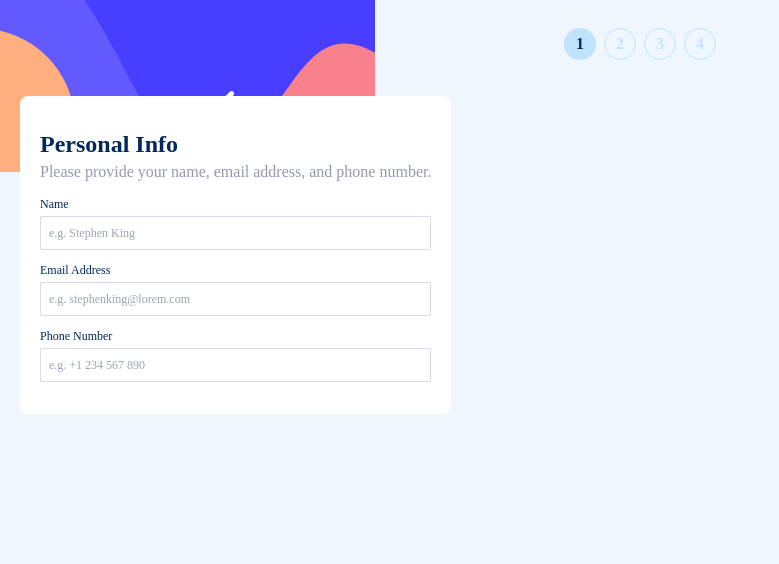
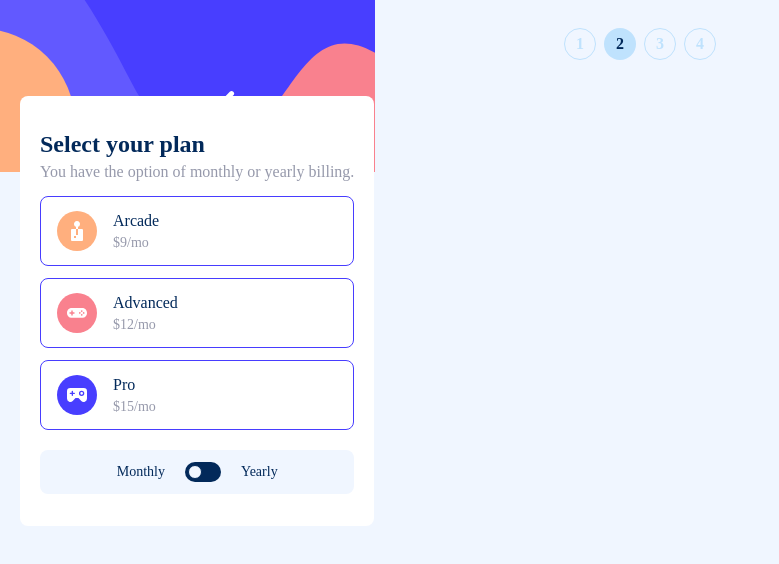
Before and after one commit to Gw3i/fm-multistep-form, an Angular app: page / in a window 1280 px wide. Shown: the top 564 px of the page, without its empty margins (0-779 px from the left). Built offline with nearby package versions, Linux system fonts and the light colour scheme.

Commit message:
Add 2 step styling for desktop

```diff
--- a/src/app/components/multistep-form/multistep-form.component.html
+++ b/src/app/components/multistep-form/multistep-form.component.html
@@ -48,44 +48,44 @@
 
     <!-- Step 2 -->
 
-    <div *ngIf="currentStep === 2">
-      <h2 class="text-2xl font-bold">Select your plan</h2>
-      <p class="text-neutral-cool-gray mb-3">
+    <div *ngIf="currentStep === 2" class="xl:mx-auto xl:mt-10">
+      <h2 class="text-2xl font-bold xl:mb-2">Select your plan</h2>
+      <p class="text-neutral-cool-gray mb-3 xl:mb-7">
         You have the option of monthly or yearly billing.
       </p>
 
-      <div class="flex flex-col gap-3">
+      <div class="flex flex-col gap-3 xl:flex-row">
         <label
-          class="flex items-center gap-4 p-3 border border-primary-purplish-blue rounded-lg"
+          class="flex items-center gap-4 p-3 border border-primary-purplish-blue rounded-lg xl:flex-col xl:items-start xl:gap-0 xl:w-32"
           for="arcade"
         >
           <input type="radio" id="arcade" class="-ml-3 appearance-none" />
           <img src="assets/images/icon-arcade.svg" alt="" />
-          <div>
+          <div class="xl:mt-9">
             <h4>Arcade</h4>
             <p class="text-neutral-cool-gray text-sm">$9/mo</p>
           </div>
         </label>
 
         <label
-          class="flex items-center gap-4 p-3 border border-primary-purplish-blue rounded-lg"
+          class="flex items-center gap-4 p-3 border border-primary-purplish-blue rounded-lg xl:flex-col xl:items-start xl:gap-0 xl:w-32"
           for="arcade"
         >
           <input type="radio" id="advanced" class="-ml-3 appearance-none" />
           <img src="assets/images/icon-advanced.svg" alt="" />
-          <div>
+          <div class="xl:mt-9">
             <h4>Advanced</h4>
             <p class="text-neutral-cool-gray text-sm">$12/mo</p>
           </div>
         </label>
 
         <label
-          class="flex items-center gap-4 p-3 border border-primary-purplish-blue rounded-lg"
+          class="flex items-center gap-4 p-3 border border-primary-purplish-blue rounded-lg xl:flex-col xl:items-start xl:gap-0 xl:w-32"
           for="arcade"
         >
           <input type="radio" id="pro" class="-ml-3 appearance-none" />
           <img src="assets/images/icon-pro.svg" alt="" />
-          <div>
+          <div class="xl:mt-9">
             <h4>Pro</h4>
             <p class="text-neutral-cool-gray text-sm">$15/mo</p>
           </div>
@@ -93,7 +93,7 @@
       </div>
 
       <div
-        class="flex gap-5 justify-center mt-5 bg-neutral-magnolia py-3 rounded-lg font-medium text-sm"
+        class="flex gap-5 justify-center mt-5 bg-neutral-magnolia py-3 rounded-lg font-medium text-sm xl:mt-10"
       >
         <p>Monthly</p>
         <label class="inline-flex relative items-center cursor-pointer">
@@ -108,7 +108,7 @@
 
     <!-- Step 3 -->
 
-    <div *ngIf="currentStep === 3">
+    <div *ngIf="currentStep === 3" class="xl:mx-auto xl:mt-10">
       <h2 class="text-2xl font-bold">Pick add-ons</h2>
       <p class="text-neutral-cool-gray mb-3">
         Add-ons help enhance your gaming experience.
@@ -184,7 +184,7 @@
     </div>
 
     <!-- Summary -->
-    <div *ngIf="currentStep === 4">
+    <div *ngIf="currentStep === 4" class="xl:mx-auto xl:mt-10">
       <h2 class="text-2xl font-bold">Finishing up</h2>
       <p class="text-neutral-cool-gray mb-3">
         Double-check everything looks OK before confirming.
@@ -221,7 +221,7 @@
 
     <!-- Thank you -->
     <div
-      class="flex flex-col items-center text-center"
+      class="flex flex-col items-center text-center xl:mx-auto xl:mt-10"
       *ngIf="currentStep === 5"
     >
       <img class="w-14 mb-4" src="assets/images/icon-thank-you.svg" alt="" />
--- a/src/app/components/multistep-form/multistep-form.service.ts
+++ b/src/app/components/multistep-form/multistep-form.service.ts
@@ -2,7 +2,7 @@ import { Injectable } from '@angular/core';
 
 @Injectable()
 export class MultistepFormService {
-  currentStep: number | null = 1;
+  currentStep: number | null = 2;
 
   steps: number[] = [1, 2, 3, 4];
 }
```
